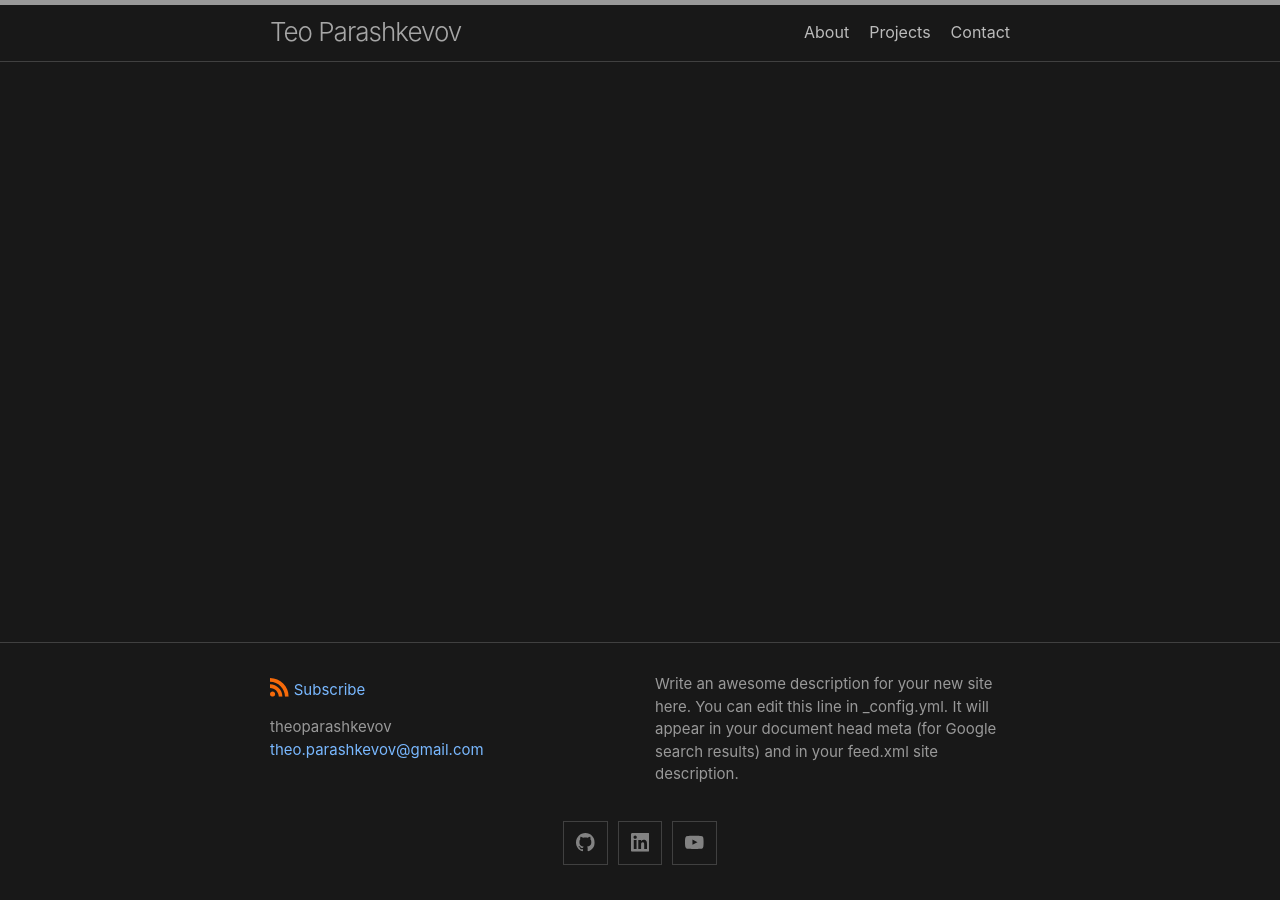
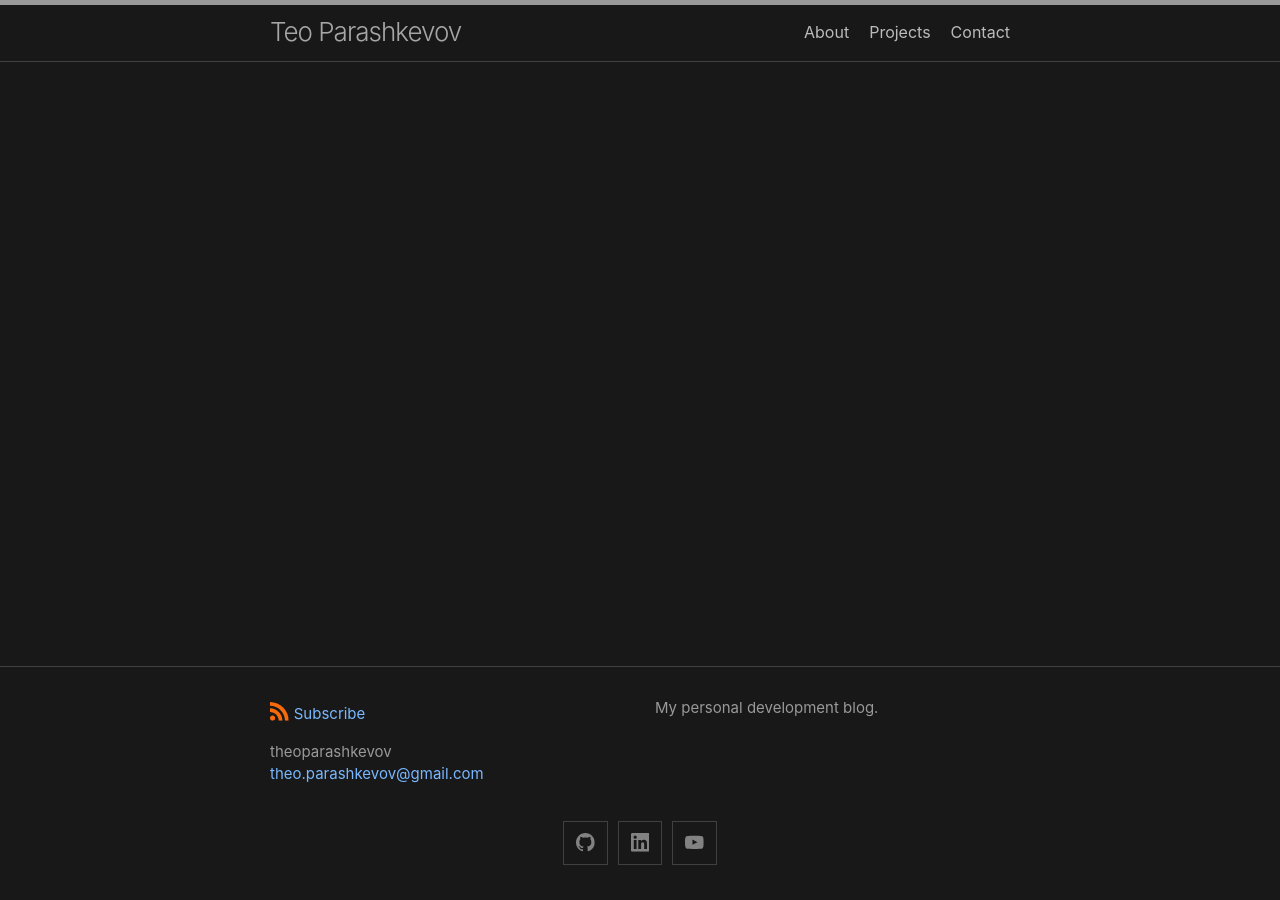
Before and after one commit to theoparashkevov/theoparashkevov.github.io, a Jekyll site: the page built from docs/index.md, in a window 1280 px wide. Built offline with Jekyll 4.4.1, drawn with Linux system fonts in a browser that asks for light colours.

Commit message:
updated description

```diff
--- a/docs/_config.yml
+++ b/docs/_config.yml
@@ -6,9 +6,7 @@
 # The `>` after `description:` means to ignore line-breaks until next key.
 # If you want to omit the line-break after the end of text, use `>-` instead.
 description: >
-  Write an awesome description for your new site here. You can edit this line
-  in _config.yml. It will appear in your document head meta (for Google search
-  results) and in your feed.xml site description.
+  My personal development blog.
 
 # Build settings
 
```
